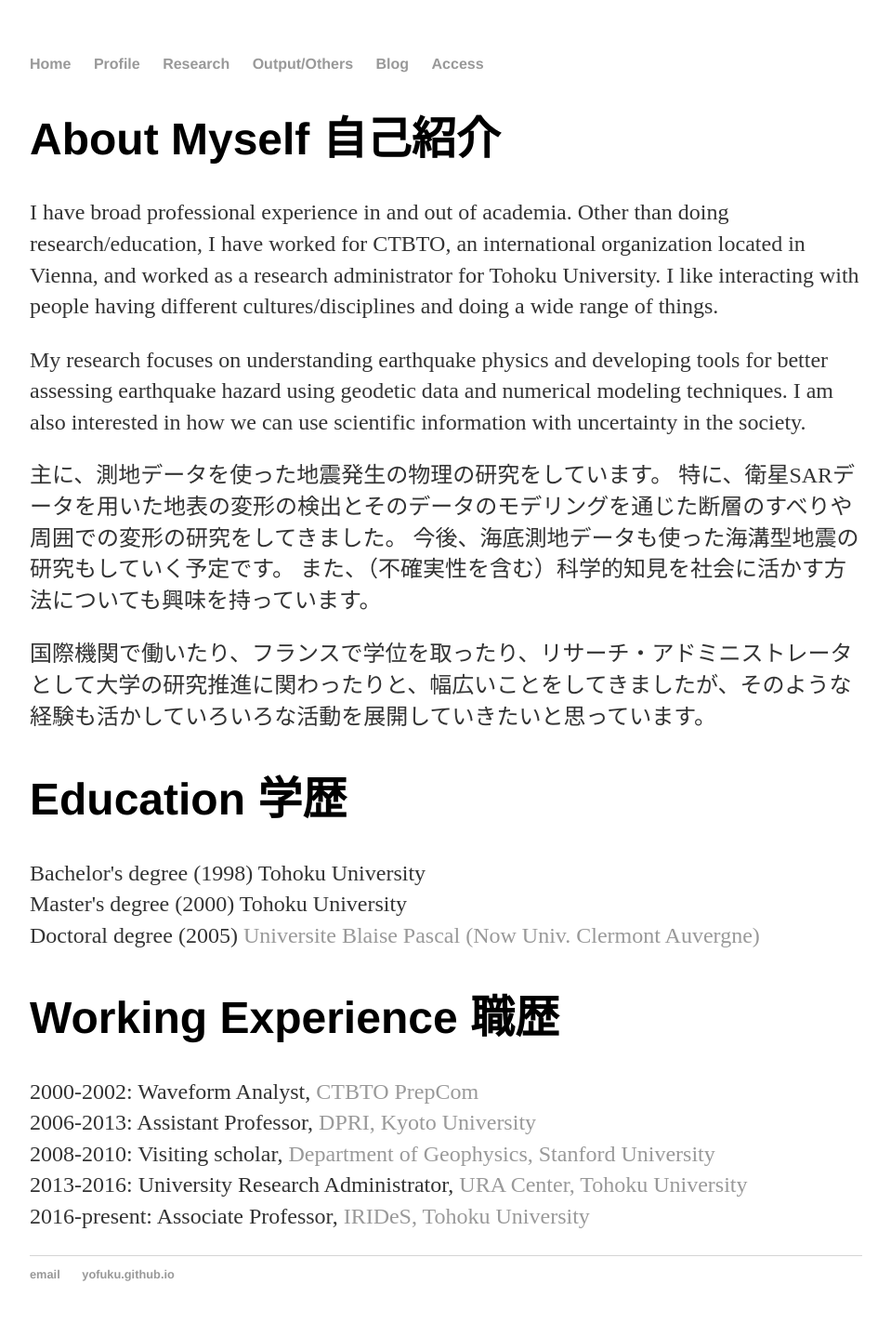
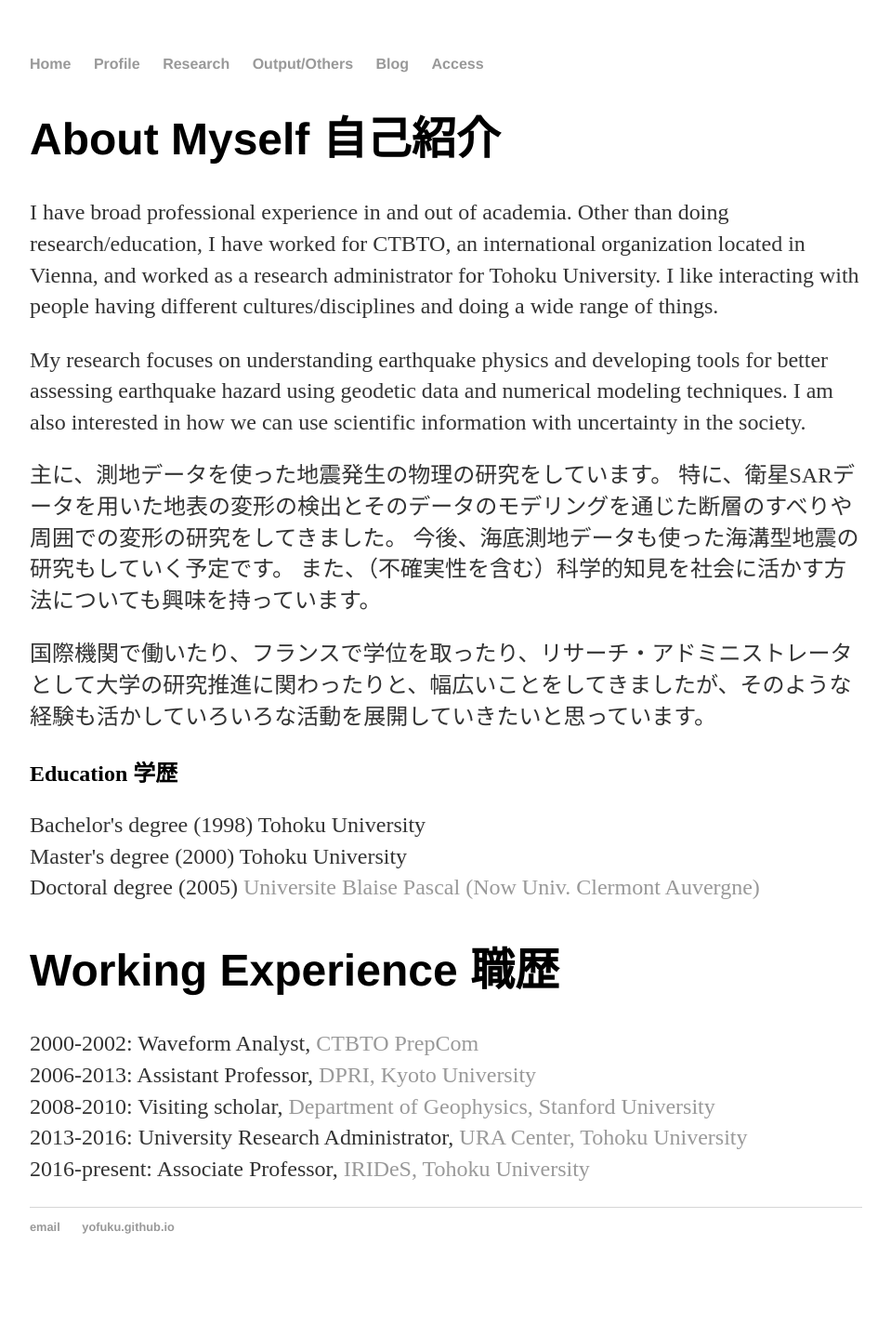
Before and after one commit to yofuku/yofuku.github.io, a Jekyll site: the page built from profile/index.html, in a window 1280 px wide. Shown: the whole page at 93% size, without its empty margins (160-1119 px from the left). Built offline with Jekyll 4.4.1, drawn with Linux system fonts in a browser that asks for light colours; after the commit the page ends 1387 px from its top, so only the background shows below that.

```diff
--- a/profile/index.html
+++ b/profile/index.html
@@ -18,7 +18,7 @@ I am also interested in how we can use scientific information with uncertainty i
 <p>
 国際機関で働いたり、フランスで学位を取ったり、リサーチ・アドミニストレータとして大学の研究推進に関わったりと、幅広いことをしてきましたが、そのような経験も活かしていろいろな活動を展開していきたいと思っています。
 <p>
-<h1>Education 学歴</h1>
+<h2>Education 学歴</h2>
 <p>
 Bachelor's degree (1998) Tohoku University<br>
 Master's degree (2000) Tohoku University<br>
```
